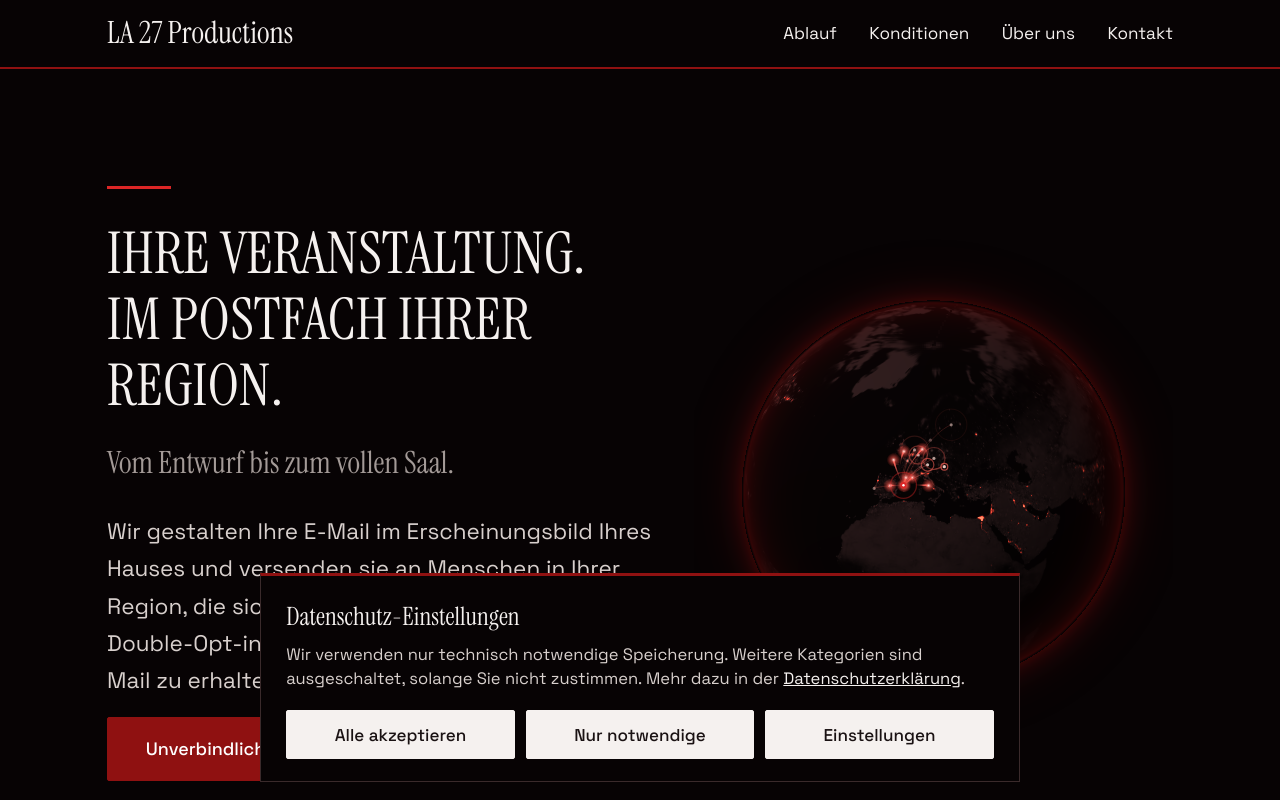
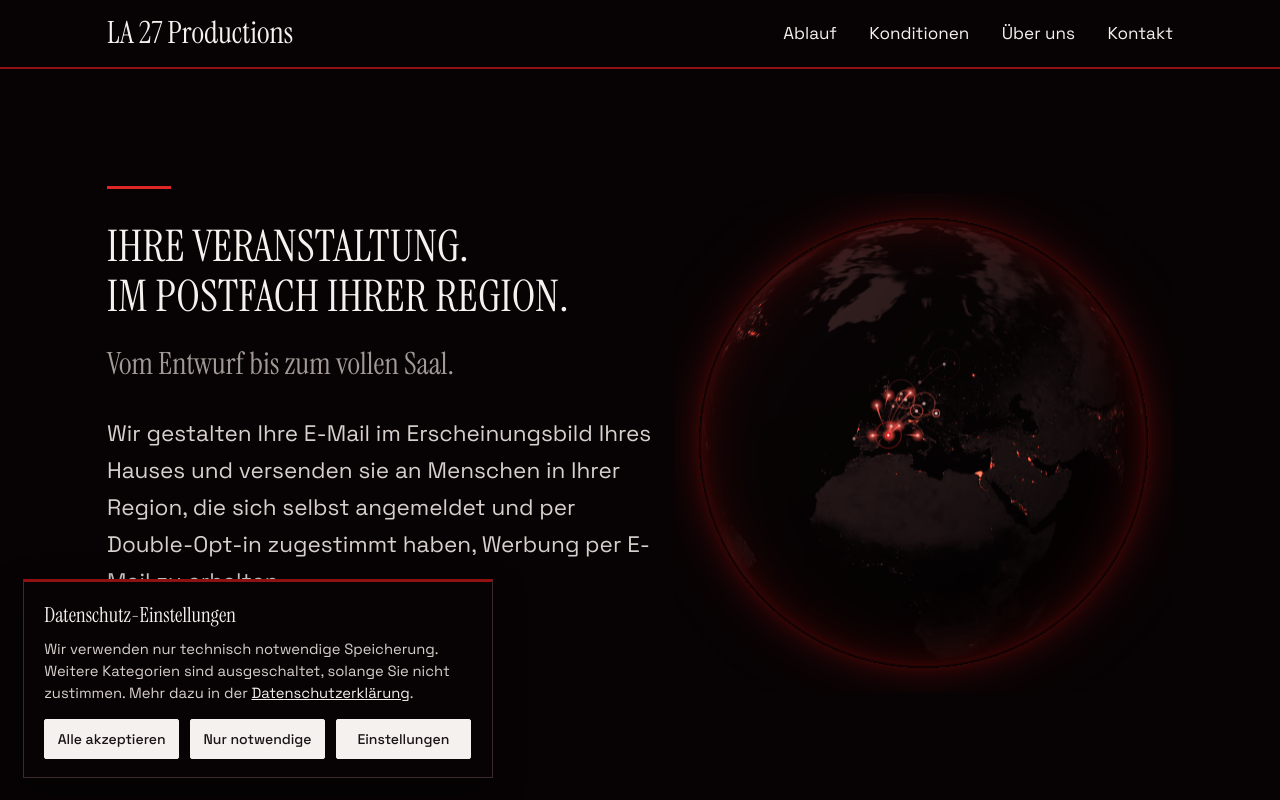
Before and after one commit to kshwhwb3/la27productions, a plain HTML site: page index.html in a window 1280 px wide. Shown: the top 800 px of the page. Drawn offline with Linux system fonts and the light colour scheme; animation ran at ten frames a second.

Commit message:
Web: globo grande y centrado a la derecha, titular sin cortes, aviso de cookies compacto en la esquina, versión de CSS/JS para evitar caché antigua
Co-Authored-By: Claude Opus 5.5 <noreply@anthropic.com>
Claude-Session: https://claude.ai/code/session_01Kop1wunXv3AM7atkf5BhdP

```diff
--- a/globe.js
+++ b/globe.js
@@ -19,7 +19,7 @@ function initGlobe() {
     const hub = vec(HUB[0], HUB[1]);
     const arcs = CITIES.map((c, i) => { const to = vec(c[0], c[1]); return { to, off: (i * 0.618034) % 1, d: Math.acos(Math.min(1, hub[0] * to[0] + hub[1] * to[1] + hub[2] * to[2])) }; });
     const TILT = 40 * RAD; // Europa mirando al frente
-    const RADIO = 0.40;    // radio del globo respecto al lado menor del lienzo
+    const RADIO = 0.45;    // radio del globo respecto al lado menor del lienzo
 
     // ---- WebGL: esfera trazada por píxel sobre un cuadrado, textura NASA Black Marble (dominio público)
     const gl = cg.getContext('webgl', { premultipliedAlpha: true, alpha: true, antialias: true });
--- a/index.html
+++ b/index.html
@@ -19,7 +19,7 @@
 <meta property="og:image:height" content="630">
 <meta property="og:image:alt" content="LA 27 Productions">
 <meta name="twitter:card" content="summary_large_image">
-<link rel="stylesheet" href="style.css">
+<link rel="stylesheet" href="style.css?v=20261124c">
 </head>
 <body>
 <header class="site"><div class="wrap">
@@ -117,7 +117,7 @@
 <p>USt-IdNr. ES54318137A · <a href="mailto:tim@la27productions.com">tim@la27productions.com</a></p>
 <p><a href="impressum.html">Impressum</a> · <a href="datenschutz.html">Datenschutz</a></p>
 </div></footer>
-<script src="consent.js" defer></script>
-<script src="globe.js" defer></script>
+<script src="consent.js?v=20261124c" defer></script>
+<script src="globe.js?v=20261124c" defer></script>
 </body>
 </html>
--- a/style.css
+++ b/style.css
@@ -90,12 +90,12 @@ footer.site .brandf{font-family:"Instrument Serif",Georgia,serif;font-size:1.4re
 .checks li{padding:.7rem 0;border-top:1px solid var(--line)}
 @media(max-width:900px){.cards{grid-template-columns:1fr}.two2{grid-template-columns:1fr;gap:1rem}.hero h1{font-size:2.3rem}}
 /* Einwilligung (consent.js) */
-.cc-box{position:fixed;left:1rem;right:1rem;bottom:1rem;max-width:760px;margin:0 auto;z-index:50;background:var(--bg);color:var(--cream);border:1px solid #3a2a2b;border-top:3px solid var(--dred);padding:1.2rem 1.4rem;font-size:.92rem;line-height:1.5;max-height:85vh;overflow:auto}
+.cc-box{position:fixed;left:1.25rem;right:auto;bottom:1.25rem;width:calc(100% - 2.5rem);max-width:470px;margin:0;z-index:50;background:var(--bg);color:var(--cream);border:1px solid #3a2a2b;border-top:3px solid var(--dred);padding:1rem 1.15rem;font-size:.82rem;box-shadow:0 10px 30px rgba(0,0,0,.45);line-height:1.5;max-height:85vh;overflow:auto}
 .cc-box a{color:var(--cream)}
-.cc-title{font-family:"Instrument Serif",Georgia,serif;font-size:1.4rem;margin:0 0 .4rem}
-.cc-text{margin:0 0 1rem;color:#d8d0cd}
+.cc-title{font-family:"Instrument Serif",Georgia,serif;font-size:1.15rem;margin:0 0 .4rem}
+.cc-text{margin:0 0 .8rem;color:#d8d0cd}
 .cc-btns{display:flex;gap:.6rem;flex-wrap:wrap}
-.cc-btn{flex:1 1 150px;font:500 .95rem "Space Grotesk",sans-serif;padding:.7rem 1rem;background:var(--cream);color:var(--ink);border:1px solid var(--cream);border-radius:2px;cursor:pointer}
+.cc-btn{flex:1 1 0;min-width:0;white-space:nowrap;font:500 .78rem "Space Grotesk",sans-serif;padding:.55rem .4rem;background:var(--cream);color:var(--ink);border:1px solid var(--cream);border-radius:2px;cursor:pointer}
 .cc-btn:hover{background:#fff}
 .cc-cats{margin:0 0 1rem}
 .cc-row{display:flex;justify-content:space-between;align-items:center;gap:1rem;padding:.7rem 0;border-top:1px solid #2e2223}
@@ -112,7 +112,8 @@ footer.site .brandf{font-family:"Instrument Serif",Georgia,serif;font-size:1.4re
 .cc-icon{position:fixed;left:1rem;bottom:1rem;z-index:40;width:44px;height:44px;border-radius:50%;border:1px solid #3a2a2b;background:var(--bg);color:var(--cream);cursor:pointer;display:flex;align-items:center;justify-content:center;padding:0}
 .cc-icon:hover{border-color:var(--red)}
 /* Portada con el globo LA 27 */
-.herogrid{display:grid;grid-template-columns:minmax(0,1.15fr) minmax(0,1fr);gap:2rem;align-items:center}
-.globo{position:relative;width:520px;height:520px;max-width:100%;justify-self:end}
+.herogrid{display:grid;grid-template-columns:minmax(0,1.1fr) minmax(0,1fr);gap:1rem;align-items:center}
+.herogrid h1{font-size:clamp(2.2rem,3.4vw,3.2rem)}
+.globo{position:relative;width:100%;max-width:580px;aspect-ratio:1/1;justify-self:end}
 .globo canvas{position:absolute;inset:0;width:100%;height:100%;display:block}
-@media(max-width:900px){.herogrid{grid-template-columns:1fr}.globo{width:320px;height:320px;justify-self:center;margin-top:1rem}}
+@media(max-width:900px){.herogrid{grid-template-columns:1fr}.globo{max-width:340px;justify-self:center;margin-top:1rem}}
```
Also changed, not shown: ablauf.html (+2 -2 lines), datenschutz.html (+2 -2 lines), impressum.html (+2 -2 lines), kontakt.html (+2 -2 lines), preise.html (+2 -2 lines), ueber-uns.html (+2 -2 lines).
